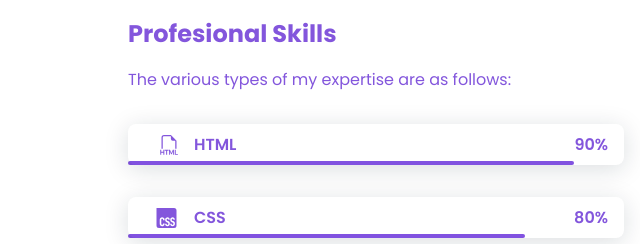
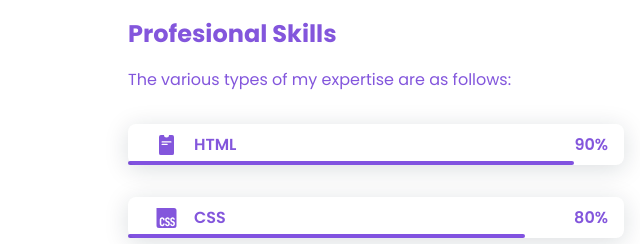
Before and after one commit to fathirmaulana/latihan5.io, a plain HTML site: page index.html in a window 1280 px wide. Shown: the part 1640-1884 px from the top of the page, 0-640 px from the left. Drawn offline with nearby package versions, Linux system fonts and the light colour scheme.

Commit message:
Update index.html

```diff
--- a/index.html
+++ b/index.html
@@ -97,8 +97,8 @@
                         <p class="skills__text">The various types of my expertise are as follows:</p>
                         <div class="skills__data">
                             <div class="skills__names">
-                                <svg xmlns="http://www.w3.org/2000/svg" width="50" height="20" fill="currentColor" class="bi bi-filetype-html" viewBox="0 0 16 16">
-                                <path fill-rule="evenodd" d="M14 4.5V11h-1V4.5h-2A1.5 1.5 0 0 1 9.5 3V1H4a1 1 0 0 0-1 1v9H2V2a2 2 0 0 1 2-2h5.5zm-9.736 7.35v3.999h-.791v-1.714H1.79v1.714H1V11.85h.791v1.626h1.682V11.85h.79Zm2.251.662v3.337h-.794v-3.337H4.588v-.662h3.064v.662zm2.176 3.337v-2.66h.038l.952 2.159h.516l.946-2.16h.038v2.661h.715V11.85h-.8l-1.14 2.596H9.93L8.79 11.85h-.805v3.999zm4.71-.674h1.696v.674H12.61V11.85h.79v3.325Z"/>
+                                <svg xmlns="http://www.w3.org/2000/svg" width="50" height="20" fill="currentColor" class="bi bi-pass-fill" viewBox="0 0 20 16">
+                                <path d="M10 0a2 2 0 1 1-4 0H3.5A1.5 1.5 0 0 0 2 1.5v13A1.5 1.5 0 0 0 3.5 16h9a1.5 1.5 0 0 0 1.5-1.5v-13A1.5 1.5 0 0 0 12.5 0zM4.5 5h7a.5.5 0 0 1 0 1h-7a.5.5 0 0 1 0-1m0 2h4a.5.5 0 0 1 0 1h-4a.5.5 0 0 1 0-1"/>
                                 </svg>
                                 <span class="skills__name">HTML</span>
                             </div>
```
